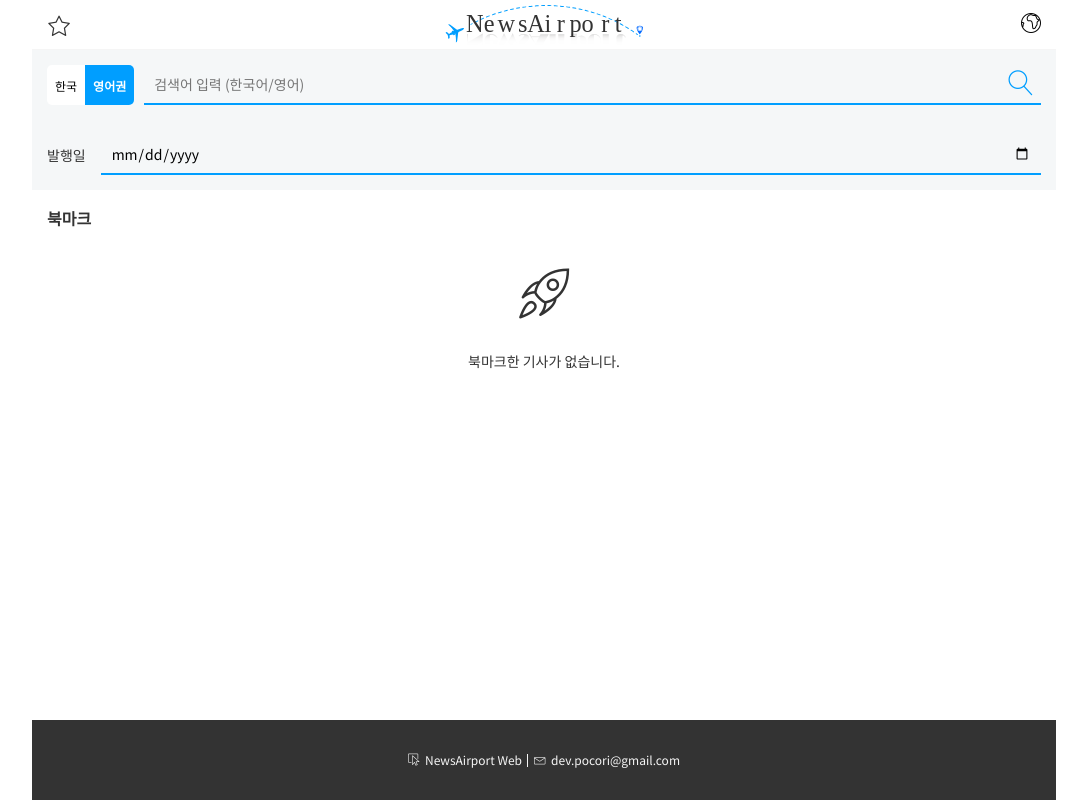
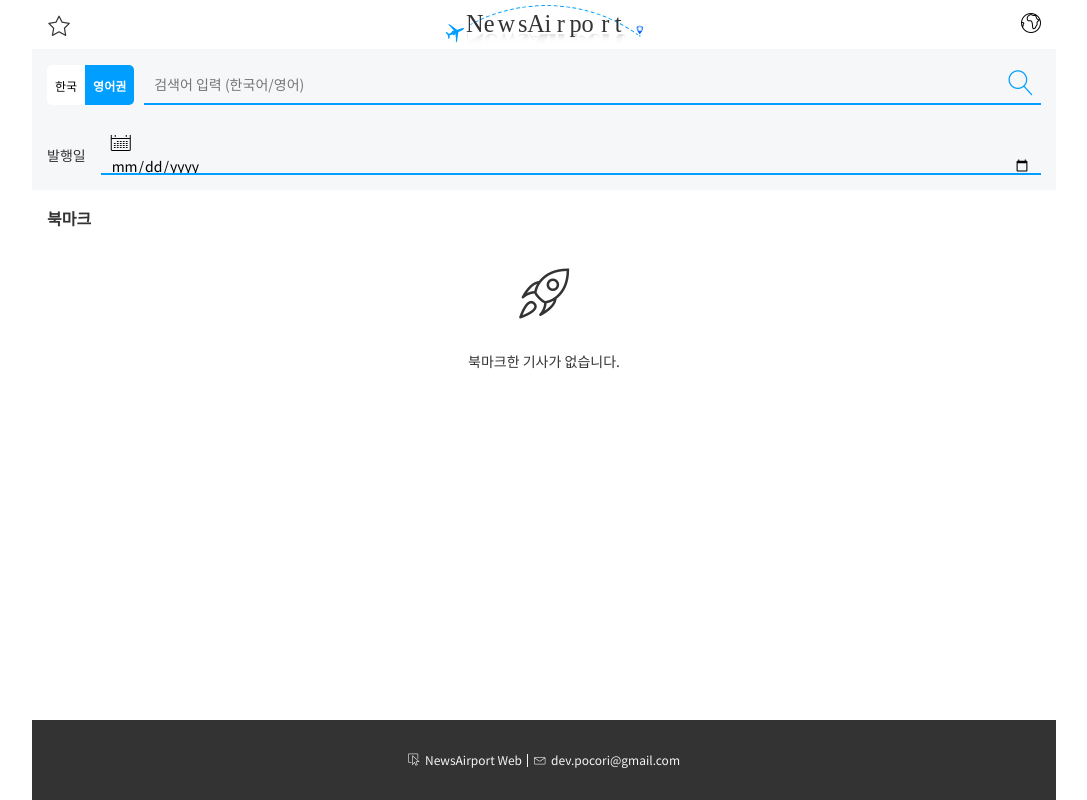
Before and after one commit to smileJMJ/news-airport, a Vue app: page / in a window 1280 px wide. Shown: the whole page, without its empty margins (96-1183 px from the left). Built offline with nearby package versions, Linux system fonts and the light colour scheme.

Commit message:
필터 아이콘 추가

```diff
--- a/src/components/SearchBar.vue
+++ b/src/components/SearchBar.vue
@@ -17,10 +17,10 @@
             </div>
         </div>
         <div class="filter-wrap">
-            <div class="searchbar-inner">
+            <label class="searchbar-inner">
                 <span>발행일</span>
-                <input type="date" v-model="tempFilterDate" @change="setFilterDate" placeholder="2022-09-20"/>
-            </div>
+                <input type="date" v-model="tempFilterDate" @change="setFilterDate" />
+            </label>
         </div>
     </div>
 </template>
@@ -147,10 +147,20 @@ const setFilterDate = () => {
     }
 
     .filter-wrap {
-        span {
-            flex-shrink: 0;
-            margin-right: 15px;
-            font-size: 14px;
+        label {
+            span {
+                flex-shrink: 0;
+                margin-right: 15px;
+                font-size: 14px;
+            }
+
+            input::before {
+                display: inline-block;
+                content: '\e836';
+                margin-right: 15px;
+                font-family: 'Linearicons-Free';
+                font-size: 20px;
+            }
         }
     }
 }
```
